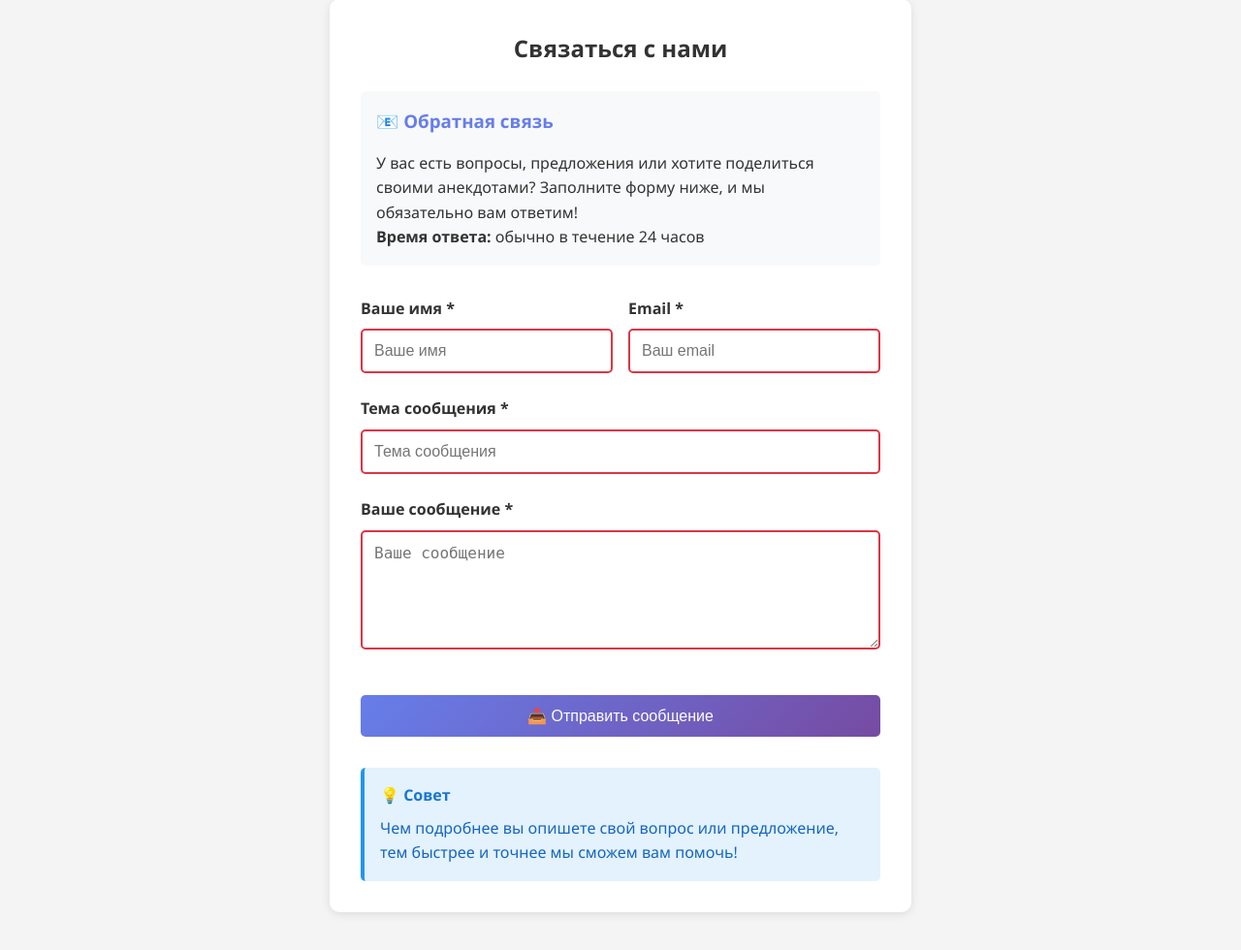
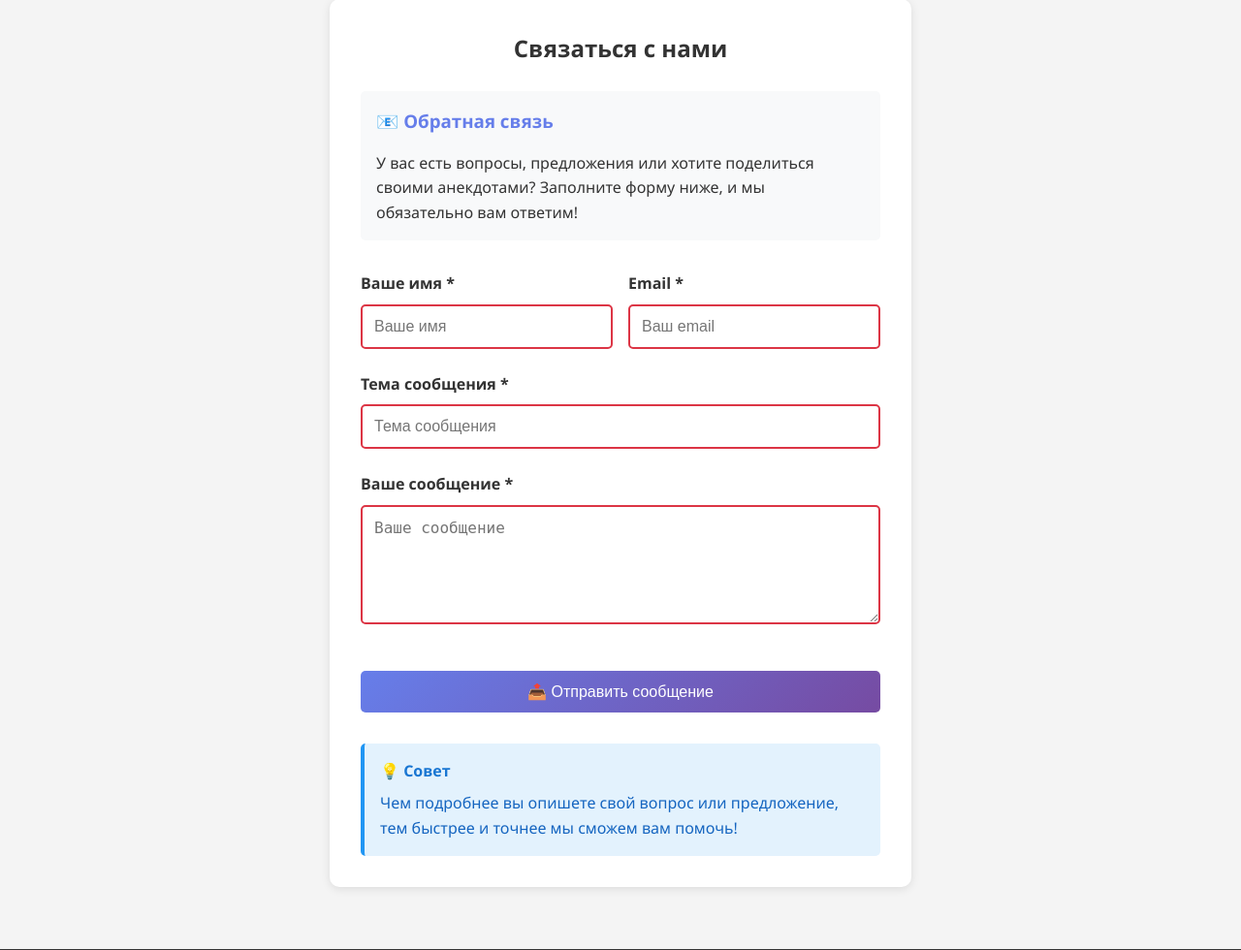
Before and after one commit to Smkin32/WebProgLab, a Django app: page /contact/ in a window 1280 px wide. Shown: the part 148-1128 px from the top of the page at 97% size. Run offline with Django 5.2, Linux system fonts and the light colour scheme.

Commit message:
Checkpoint before assistant change: Refine contact form by removing response time expectation for users
Removes the "response time" paragraph from the contact form template.

Replit-Commit-Author: Assistant

```diff
--- a/jokes/templates/jokes/contact.html
+++ b/jokes/templates/jokes/contact.html
@@ -21,7 +21,6 @@
     <div style="margin-bottom: 2rem; padding: 1rem; background: #f8f9fa; border-radius: 5px;">
         <h3 style="margin-bottom: 1rem; color: #667eea;">📧 Обратная связь</h3>
         <p>У вас есть вопросы, предложения или хотите поделиться своими анекдотами? Заполните форму ниже, и мы обязательно вам ответим!</p>
-        <p><strong>Время ответа:</strong> обычно в течение 24 часов</p>
     </div>
 
     <form method="post" style="display: flex; flex-direction: column; gap: 1.5rem;">
```
